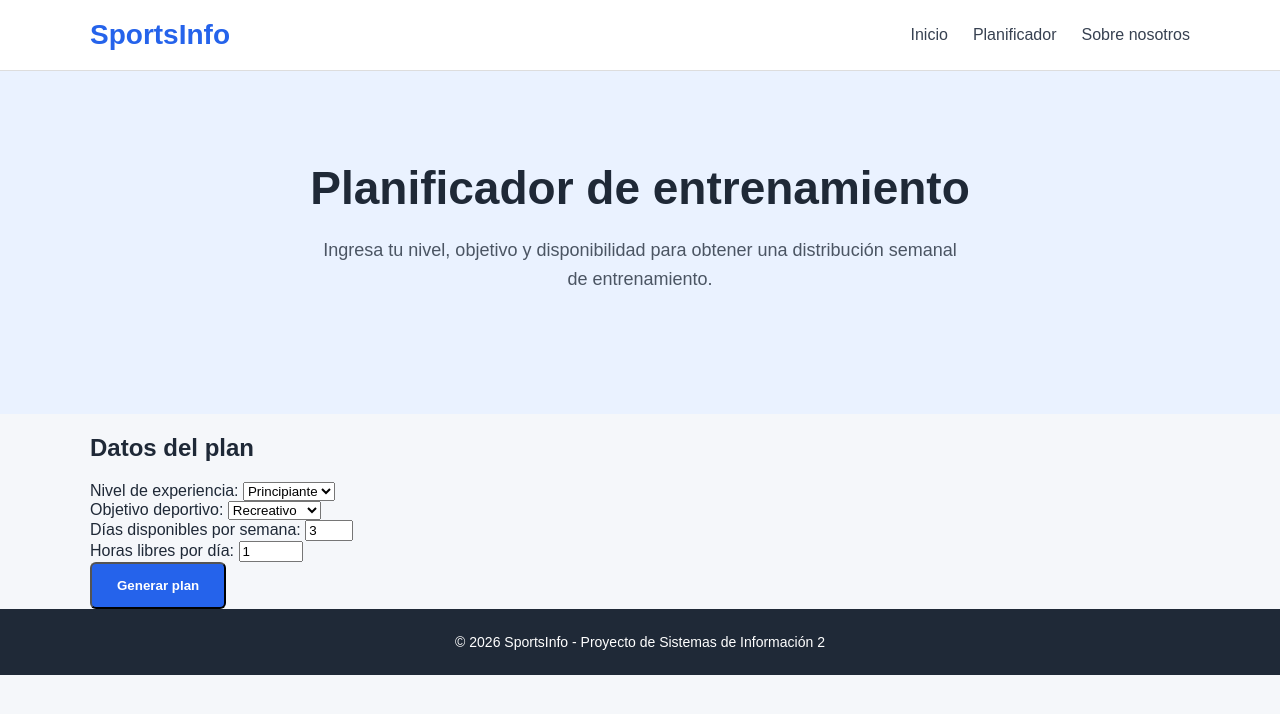
After one commit to thexangel20/plataforma-deportiva, a Flask app: page /planificador in a window 1280 px wide. The commit adds this page. Shown: the top 714 px of the page. Run offline with Flask 3, Linux system fonts and the light colour scheme.

Commit message:
FASE 1: Agrego ruta /planificador con formulario base

```diff
--- a/app/routes.py
+++ b/app/routes.py
@@ -1,7 +1,24 @@
-from flask import render_template
+from flask import render_template, request
 from app import app
 
 
 @app.route("/")
 def inicio():
     return render_template("index.html")
+
+
+@app.route("/planificador", methods=["GET", "POST"])
+def planificador():
+    resultado = None
+
+    if request.method == "POST":
+        # Aquí irá la lógica (T4-T8)
+        # Por ahora solo guardamos los datos del formulario
+        resultado = {
+            "nivel": request.form.get("nivel"),
+            "objetivo": request.form.get("objetivo"),
+            "dias": request.form.get("dias"),
+            "horas": request.form.get("horas"),
+        }
+
+    return render_template("planificador.html", resultado=resultado)
--- /dev/null
+++ b/app/templates/planificador.html
@@ -0,0 +1,99 @@
+<!DOCTYPE html>
+<html lang="es">
+
+<head>
+    <meta charset="UTF-8">
+    <meta name="viewport" content="width=device-width, initial-scale=1.0">
+    <title>Planificador | SportsInfo</title>
+    <link rel="stylesheet" href="{{ url_for('static', filename='css/style.css') }}">
+</head>
+
+<body>
+
+    <header class="header">
+        <div class="contenedor">
+            <a href="/" class="logo">SportsInfo</a>
+            <nav class="navegacion">
+                <a href="/">Inicio</a>
+                <a href="/planificador">Planificador</a>
+                <a href="#sobre-nosotros">Sobre nosotros</a>
+            </nav>
+        </div>
+    </header>
+
+    <main>
+
+        <section class="hero">
+            <div class="contenedor">
+                <h1>Planificador de entrenamiento</h1>
+                <p>
+                    Ingresa tu nivel, objetivo y disponibilidad para
+                    obtener una distribución semanal de entrenamiento.
+                </p>
+            </div>
+        </section>
+
+        <section class="seccion-planificador">
+            <div class="contenedor">
+                <h2>Datos del plan</h2>
+
+                <form method="POST" class="formulario-planificador">
+
+                    <div class="campo">
+                        <label for="nivel">Nivel de experiencia:</label>
+                        <select name="nivel" id="nivel" required>
+                            <option value="principiante">Principiante</option>
+                            <option value="intermedio">Intermedio</option>
+                            <option value="avanzado">Avanzado</option>
+                        </select>
+                    </div>
+
+                    <div class="campo">
+                        <label for="objetivo">Objetivo deportivo:</label>
+                        <select name="objetivo" id="objetivo" required>
+                            <option value="recreativo">Recreativo</option>
+                            <option value="salud">Salud</option>
+                            <option value="competitivo">Competitivo</option>
+                        </select>
+                    </div>
+
+                    <div class="campo">
+                        <label for="dias">Días disponibles por semana:</label>
+                        <input type="number" name="dias" id="dias" min="1" max="7" value="3" required>
+                    </div>
+
+                    <div class="campo">
+                        <label for="horas">Horas libres por día:</label>
+                        <input type="number" name="horas" id="horas" min="0.5" max="6" step="0.5" value="1" required>
+                    </div>
+
+                    <button type="submit" class="boton">Generar plan</button>
+
+                </form>
+
+                {% if resultado %}
+                <div class="resultado-temporal">
+                    <h3>Datos recibidos (prueba):</h3>
+                    <ul>
+                        <li>Nivel: {{ resultado.nivel }}</li>
+                        <li>Objetivo: {{ resultado.objetivo }}</li>
+                        <li>Días: {{ resultado.dias }}</li>
+                        <li>Horas por día: {{ resultado.horas }}</li>
+                    </ul>
+                </div>
+                {% endif %}
+
+            </div>
+        </section>
+
+    </main>
+
+    <footer class="footer">
+        <div class="contenedor">
+            <p>© 2026 SportsInfo - Proyecto de Sistemas de Información 2</p>
+        </div>
+    </footer>
+
+</body>
+
+</html>
```
Also changed, not shown: app/templates/index.html (+5 -4 lines).
